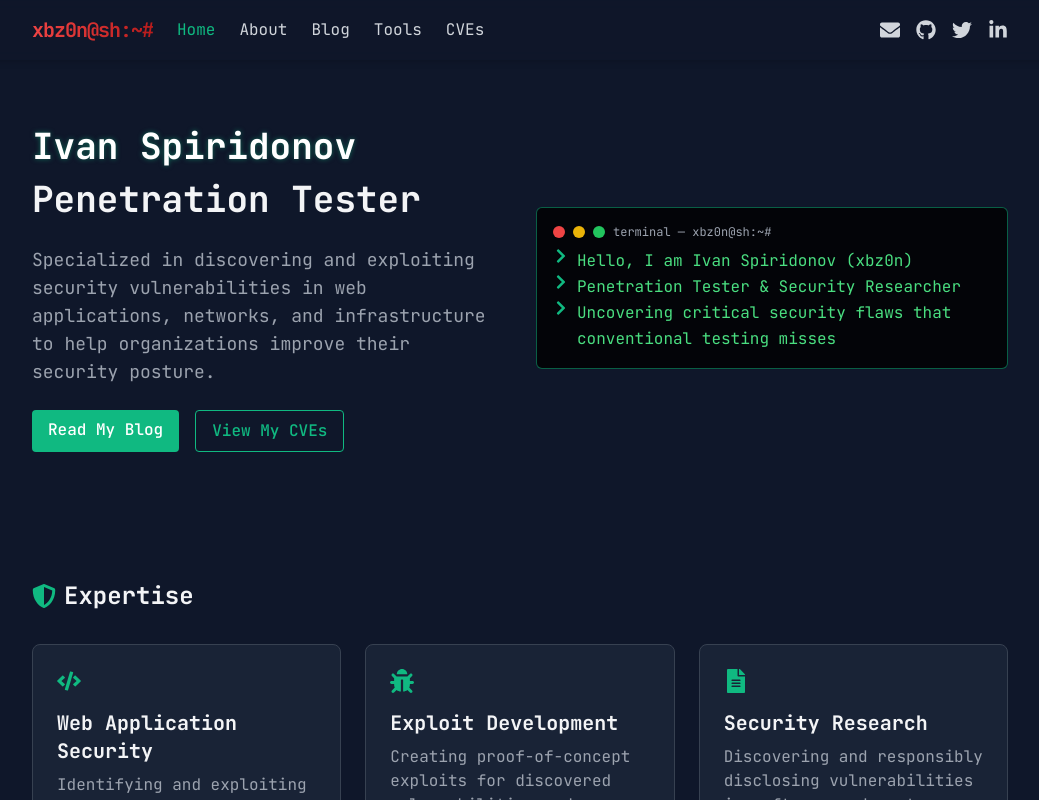
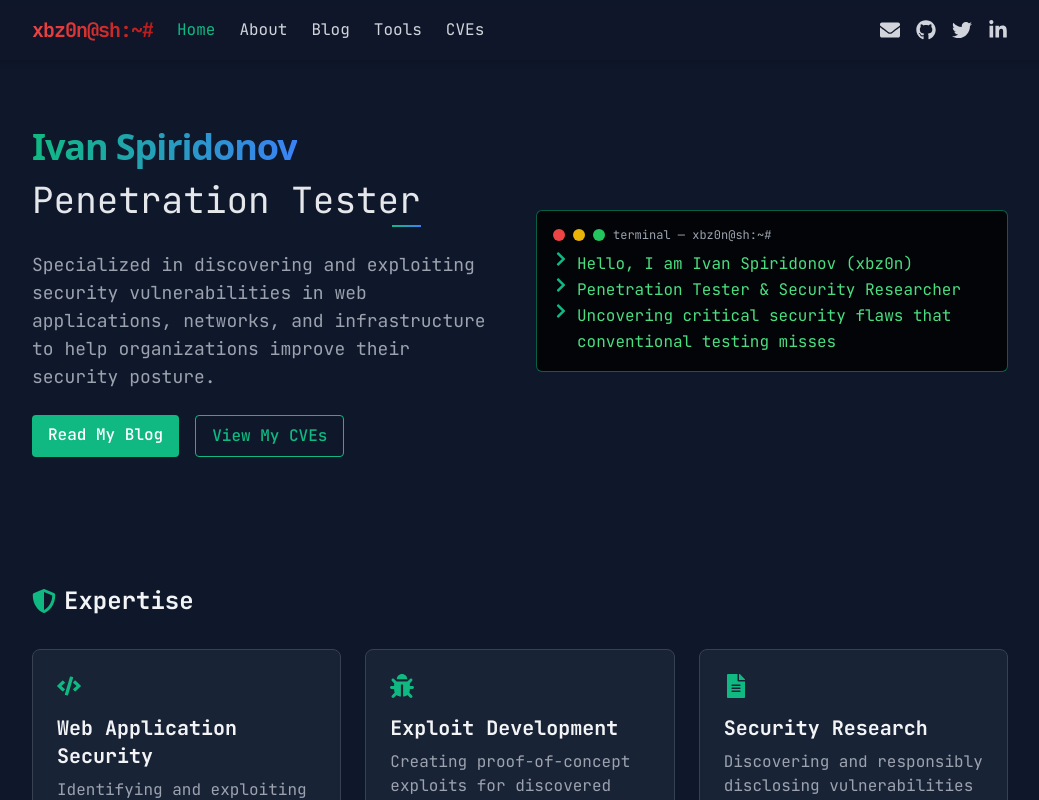
Before and after one commit to xbz0n/xbz0n.github.io, a Next.js app: page / in a window 1280 px wide. Shown: the top 800 px of the page, without its empty margins (120-1159 px from the left). Built offline with nearby package versions, Linux system fonts and the light colour scheme.

Commit message:
Replace glitch effect with custom font and animated underline for name

```diff
--- a/pages/index.js
+++ b/pages/index.js
@@ -6,25 +6,8 @@ import fs from 'fs';
 import matter from 'gray-matter';
 import { format } from 'date-fns';
 import Head from 'next/head';
-import { useEffect, useState } from 'react';
 
 export default function Home({ latestPosts }) {
-  const [isGlitching, setIsGlitching] = useState(false);
-
-  useEffect(() => {
-    // Randomly trigger the glitch effect
-    const glitchInterval = setInterval(() => {
-      const shouldGlitch = Math.random() > 0.7;
-      if (shouldGlitch) {
-        setIsGlitching(true);
-        // Turn off glitch after a short period
-        setTimeout(() => setIsGlitching(false), 2000);
-      }
-    }, 3000);
-
-    return () => clearInterval(glitchInterval);
-  }, []);
-
   return (
     <>
       <Head>
@@ -37,16 +20,15 @@ export default function Home({ latestPosts }) {
         <section className="py-8">
           <div className="grid md:grid-cols-2 gap-8 items-center">
             <div className="space-y-6">
-              <h1 className="text-4xl font-bold leading-tight">
-                <div className="glitch-wrapper">
-                  <span
-                    className={`glitch ${isGlitching ? 'active' : 'no-glitch'}`}
-                    data-text="Ivan Spiridonov"
-                  >
-                    Ivan Spiridonov
+              <h1 className="text-4xl leading-tight">
+                <span className="name-title bg-gradient-to-r from-accent to-blue-500 bg-clip-text text-transparent">
+                  Ivan Spiridonov
+                </span>
+                <div className="mt-2">
+                  <span className="animated-underline">
+                    <span className="job-title">Penetration Tester</span>
                   </span>
                 </div>
-                <span className="block text-gray-100 mt-2 font-mono">Penetration Tester</span>
               </h1>
               <p className="text-gray-400 text-lg">
                 Specialized in discovering and exploiting security vulnerabilities in web applications,
--- a/styles/globals.css
+++ b/styles/globals.css
@@ -33,119 +33,53 @@ a {
   @apply p-0 m-0 bg-transparent text-inherit;
 }
 
-/* Glitch effect styles */
-.glitch-wrapper {
+/* Custom name styling */
+.name-title {
+  @apply font-sans font-bold;
+  letter-spacing: -0.03em;
+}
+
+.job-title {
+  @apply font-mono text-gray-200 relative inline-block;
+  padding-bottom: 0.25rem;
+}
+
+.animated-underline {
   position: relative;
   display: inline-block;
 }
 
-.glitch {
-  position: relative;
-  color: #fff;
-  text-shadow: 0 0 5px rgba(16, 185, 129, 0.5);
+.animated-underline::after {
+  content: '';
+  position: absolute;
+  left: 0;
+  bottom: 0;
+  height: 2px;
+  width: 0;
+  background: linear-gradient(to right, #10b981, #3b82f6);
+  animation: underline-progress 3s ease-in-out infinite;
 }
 
-.no-glitch {
-  animation: none !important;
-}
-
-.no-glitch::before,
-.no-glitch::after {
-  display: none !important;
-}
-
-.glitch.active {
-  animation: glitch-skew 1s infinite linear alternate-reverse;
-}
-
-.glitch::before,
-.glitch::after {
-  content: attr(data-text);
-  position: absolute;
-  top: 0;
-  left: 0;
-  width: 100%;
-  height: 100%;
-  opacity: 0;
-}
-
-.active .glitch::before,
-.active .glitch::after,
-.glitch:not(.no-glitch)::before,
-.glitch:not(.no-glitch)::after {
-  opacity: 0.8;
-}
-
-.glitch::before {
-  animation: glitch-anim-1 5s infinite linear alternate-reverse;
-  clip-path: polygon(0 0, 100% 0, 100% 45%, 0 45%);
-  text-shadow: -2px 0 #ff0000;
-}
-
-.glitch::after {
-  animation: glitch-anim-2 5s infinite linear alternate-reverse;
-  clip-path: polygon(0 55%, 100% 55%, 100% 100%, 0 100%);
-  text-shadow: 2px 0 #00ffff;
-}
-
-@keyframes glitch-anim-1 {
+@keyframes underline-progress {
   0% {
-    transform: none;
-    opacity: 0.4;
+    width: 0;
+    left: 0;
+    right: auto;
   }
-  5% {
-    transform: translate3d(-5px, 0, 0);
-    opacity: 0.6;
+  50% {
+    width: 100%;
+    left: 0;
+    right: auto;
   }
-  10% {
-    transform: none;
-    opacity: 0.4;
-  }
-  95% {
-    transform: none;
-    opacity: 0.4;
+  51% {
+    width: 100%;
+    left: auto;
+    right: 0;
   }
   100% {
-    transform: translate3d(3px, 0, 0);
-    opacity: 0.6;
-  }
-}
-
-@keyframes glitch-anim-2 {
-  0% {
-    transform: none;
-    opacity: 0.4;
-  }
-  5% {
-    transform: translate3d(5px, 0, 0);
-    opacity: 0.6;
-  }
-  10% {
-    transform: none;
-    opacity: 0.4;
-  }
-  95% {
-    transform: none;
-    opacity: 0.4;
-  }
-  100% {
-    transform: translate3d(-3px, 0, 0);
-    opacity: 0.6;
-  }
-}
-
-@keyframes glitch-skew {
-  0% {
-    transform: skew(0deg, 0deg);
-  }
-  95% {
-    transform: skew(0deg, 0deg);
-  }
-  96% {
-    transform: skew(1deg, 0deg);
-  }
-  100% {
-    transform: skew(-1deg, 0deg);
+    width: 0;
+    left: auto;
+    right: 0;
   }
 }
 
```
